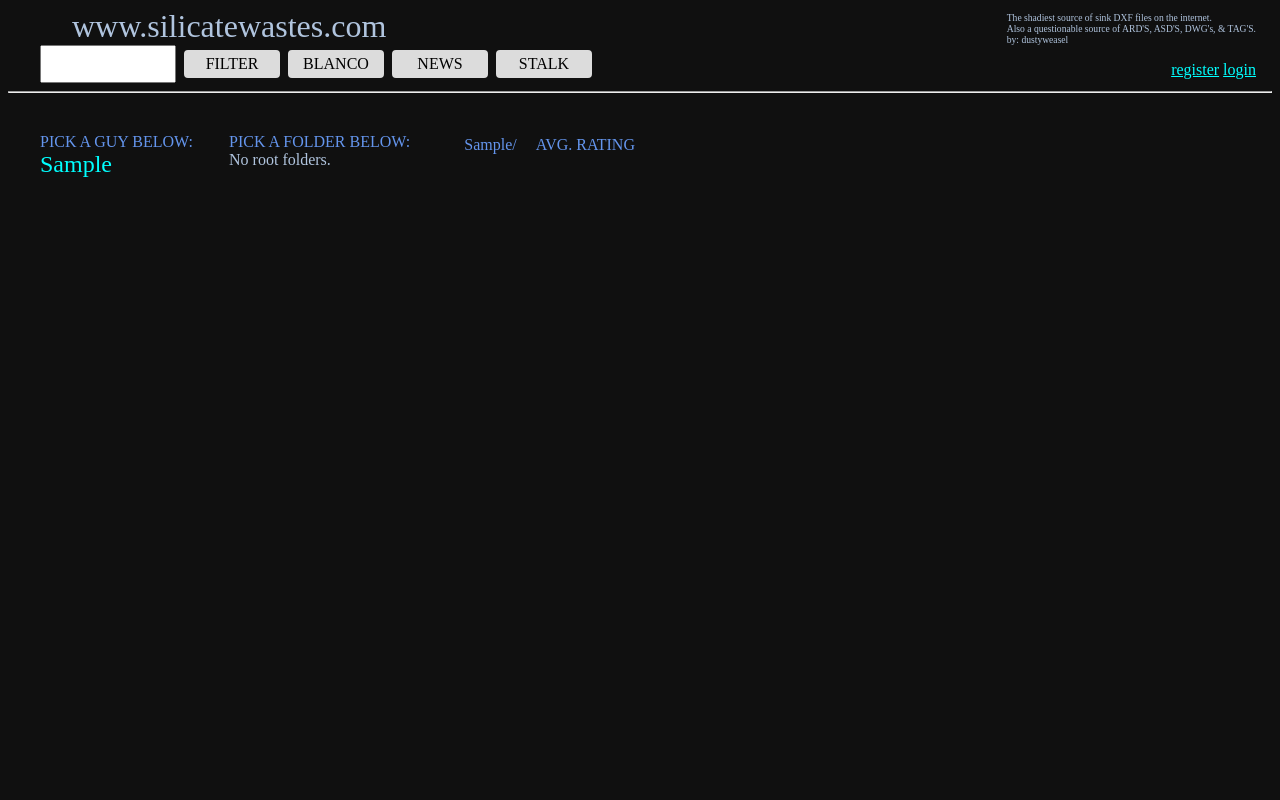
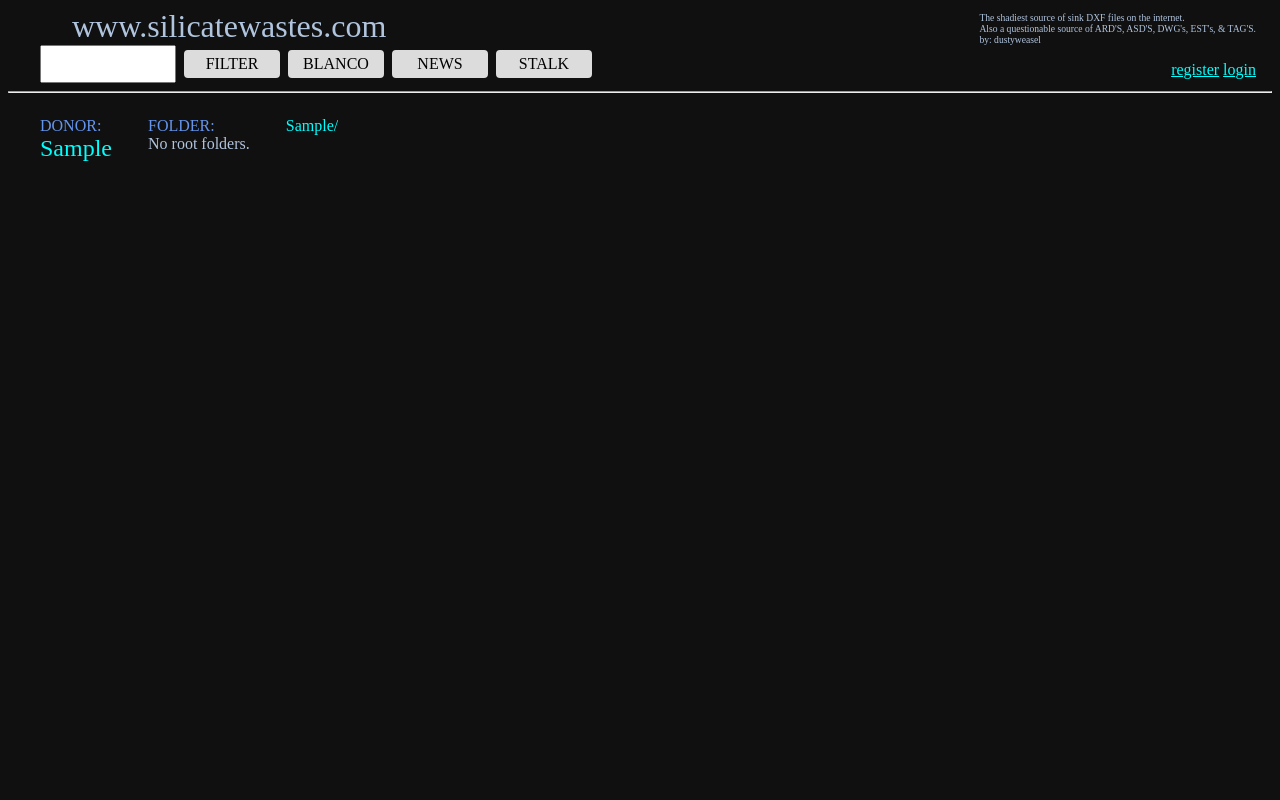
Before and after one commit to dustyweasel/silicatewastes, a Flask app: page / in a window 1280 px wide. Run offline with Flask 2, Linux system fonts and the light colour scheme; tables that the repository leaves empty hold one stand-in row (values such as "Sample post"); some web fonts are replaced.

Commit message:
fixed table headers on front page

```diff
--- a/main.py
+++ b/main.py
@@ -12,6 +12,12 @@ app.config['DEBUG'] = True
 app.config['SQLALCHEMY_DATABASE_URI'] = os.getenv("SQLALCHEMY_DATABASE_URI")
 
 app.config['SQLALCHEMY_ECHO'] = True
+
+#been awhile?
+#. ../../config.sh
+#that first lone dot is like the sh command, i think
+#. ./venv/bin/activate
+#put some topsecret info in config.sh, stuff that doesn't go on github
 
 #learn the delete button at get-it-done #3
 #flask migrate get-it-done #4
@@ -95,9 +101,9 @@ def id_generator(size=6, chars=string.ascii_uppercase + string.digits):
   return ''.join(random.choice(chars) for _ in range(size))
 
 def cadchecker(cadfile):
-  if (cadfile.lower().endswith('dxf') or cadfile.lower().endswith('.dwg') or
-      cadfile.lower().endswith('ard') or cadfile.lower().endswith('.asd') or
-      cadfile.lower().endswith('.tag')):
+  if (cadfile.lower().endswith('.dxf') or cadfile.lower().endswith('.dwg') or
+      cadfile.lower().endswith('.ard') or cadfile.lower().endswith('.asd') or
+      cadfile.lower().endswith('.tag') or cadfile.lower().endswith('.est')):
     return True
   else:
     return False
--- a/static/hangslab.css
+++ b/static/hangslab.css
@@ -77,8 +77,12 @@ body {
     border: dotted, thin, white;
 }
 
-.centerheader{
+.centerheader {
     color: cornflowerblue;
+}
+
+.centerheader2 {
+    color: aqua;
 }
 
 .bar{
@@ -110,6 +114,10 @@ body {
   padding-top: 0em;
   border: none;
 }*/
+
+td {
+  padding-right: 1em;
+}
 
 .info {
   display: inline-block;
@@ -146,8 +154,18 @@ body {
 }
 
 .scrollable {
+  #display: inline-block;
+  height: 70vh; /* or any value */
+  padding: 0em 1em 1em 1em;
+  overflow: scroll;
+  overflow-x: hidden;
+  vertical-align: top;
+  margin-top: 0;
+}
+
+.scrollable4 {
   display: inline-block;
-  height: 70vh; /* or any value */
+  height: 55vh; /* or any value */
   padding: 1em;
   overflow: scroll;
   overflow-x: hidden;
@@ -177,10 +195,17 @@ body {
   display: inline-block;
 }
 
+.stick2 {
+  display: block;
+  font-family: "Alegreya Sans SC";
+  padding-left: 1em;
+}
+
 .lrscrollable {
   display: inline-block;
   white-space: nowrap;
   margin-left: 1em;
+  margin-top: 1em;
   overflow: scroll;
   overflow-y: hidden;
   overflow-x: hidden;
--- a/templates/base.html
+++ b/templates/base.html
@@ -26,7 +26,7 @@
     </div>
 
     <p class="tiny">The shadiest source of sink DXF files on the internet.<br/>
-    Also a questionable source of ARD'S, ASD'S, DWG's, &amp; TAG'S.<br/>
+    Also a questionable source of ARD'S, ASD'S, DWG's, EST's, &amp; TAG'S.<br/>
     by: dustyweasel</p>
     <form class="bar" action="/" method='GET'>
       <input class="thickprompt" type="text" name='searchval' value="{{staticsearchval}}"
--- a/templates/silicate.html
+++ b/templates/silicate.html
@@ -24,8 +24,10 @@ any of it #}
   <div class="lrscrollable">
     <form class="stick" action="/" method='GET'>
       {# COLUMN 1 #}
-      <ul class="scrollable">
-        <li class="centerheader">PICK A GUY BELOW:</li>
+      <div class="stick">
+      <span class="stick2 centerheader">DONOR:</span>
+      <ul class="stick scrollable">
+        {# <li class="centerheader">PICK A GUY BELOW:</li> #}
         {% if donor %}
           {% for guy in guys %}
             {% if guy != donor %}
@@ -43,9 +45,12 @@ any of it #}
           {% endfor %}
         {% endif %}
       </ul>
+      </div>
       {# COLUMN 2 #}
-      <ul class="scrollable">
-        <li class="centerheader">PICK A FOLDER BELOW:</li>
+      <div class="stick">
+      <span class="stick2 centerheader">FOLDER:</span>
+      <ul class="scrollable stick">
+        {# <li class="centerheader">PICK A FOLDER BELOW:</li> #}
         {% if current_folder %}
           {% for folder in folders %}
             {% if folder == current_folder %}
@@ -63,15 +68,18 @@ any of it #}
           <li>No root folders.</li>
         {% endif %}
       </ul>
+      </div>
     </form>
     <form class="stick" action="/sink" method='GET'>
       {# COLUMN 3 #}
-        <table class="scrollable">
-          <tr>
-            <td class="centerheader">
-              {{donor}}/{{display_current}}</td>
-            <td class="centerheader" >AVG. RATING</td>
-          </tr>
+        <div class="stick">
+        <span class="stick2 centerheader2">{{donor}}/{{display_current}}</span>
+        <table class="stick scrollable">
+          {# <tr>
+            <th class="centerheader2">
+              {{display_current}}</th>
+            <th class="centerheader" >AVG. RATING</th>
+          </tr> #}
           {% for cad in cads %}
               <tr class="gridded">
                 <td><button class="unguessed" name="cad" value="{{cad[2]}}" >{{cad[0]}}</button></td>
@@ -85,10 +93,10 @@ any of it #}
                   <td class="doom">{{cad[1]}}</td>
                 {% endif %}
               </tr>
-       {#     {% endif %} #}
+          {#     {% endif %} #}
           {% endfor %}
         </table>
-
+        </div>
     </form>
   </div>
 
--- a/templates/stalkmore.html
+++ b/templates/stalkmore.html
@@ -66,7 +66,7 @@
           {% endif %}
 
           {% if memberratings %}
-            <table class="download scoot">
+            <table class="scrollable4 download scoot">
               <tr class="centerheader">
                 <td>SINK</td>
                 <td>RATING</td>
```
Also changed, not shown: templates/sink.html (+7 -7 lines).
